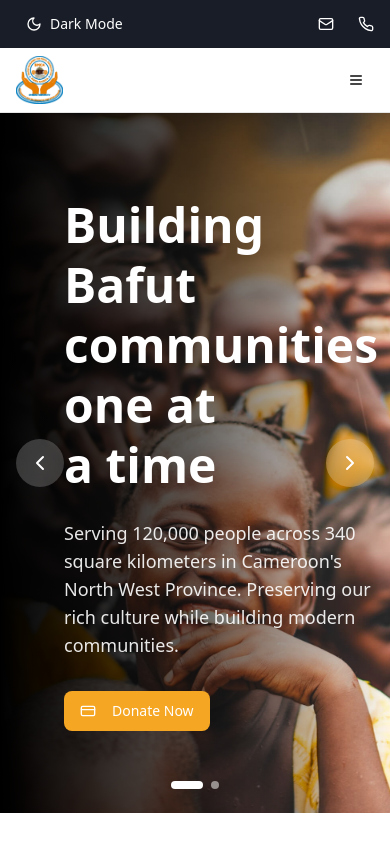
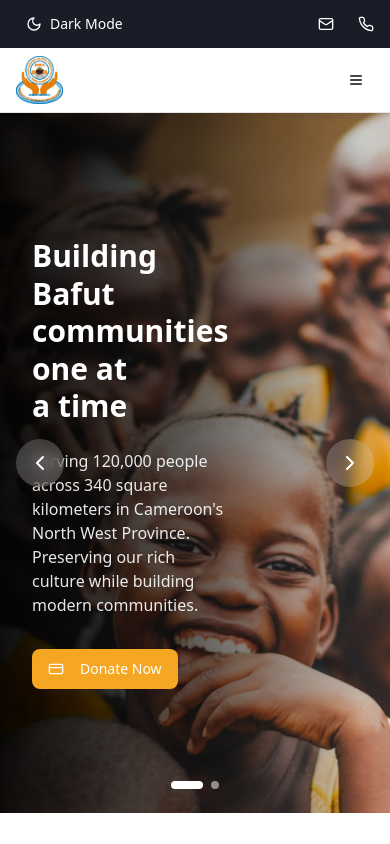
Before and after one commit to Abdoulaye-Thespy/BMCAREVAMP, a Next.js app: page / in a window 390 px wide. Shown: the top 844 px of the page. Built offline with nearby package versions, Linux system fonts and the light colour scheme.

Commit message:
change hero animation

```diff
--- a/src/components/hero-section.js
+++ b/src/components/hero-section.js
@@ -15,10 +15,10 @@ const slides = [
   {
     id: 2,
     backgroundImage: "/bg-why-us.jpg",
-    title: "Empowering Futures\nTransforming Lives",
+    title: "Building Futures, Changing Lives",
     description: "From traditional kingdom to modern development. Continuing Bafut's legacy of producing doctors, engineers, and leaders through education and opportunity.",
     buttonText: "Donate Now",
-    textPosition: "center",
+    textPosition: "left",
   }
 ]
 
@@ -55,13 +55,15 @@ export function HeroSection() {
   const currentSlideData = slides[currentSlide]
 
   return (
-    <section className="relative min-h-[700px] w-full overflow-hidden">
-      {/* Background Slides */}
+    <section className="relative min-h-[680px] w-full overflow-hidden">
+      {/* Background Slides with Zoom Animation */}
       {slides.map((slide, index) => (
         <div
           key={slide.id}
           className={`absolute inset-0 bg-cover bg-center transition-all duration-1000 ${
-            index === currentSlide ? 'opacity-100 scale-100' : 'opacity-0 scale-105'
+            index === currentSlide
+              ? 'opacity-100 scale-110 animate-zoom'
+              : 'opacity-0 scale-105'
           }`}
           style={{
             backgroundImage: `url('${slide.backgroundImage}')`,
@@ -110,22 +112,22 @@ export function HeroSection() {
         ))}
       </div>
 
-      {/* Content Container - Reduced padding to move text up */}
+      {/* Content Container - Full width on mobile */}
       <div className="container relative z-10 flex min-h-[700px] items-center px-4 py-5 md:px-6">
-        {/* Left-aligned Content with extra padding */}
-        <div className={`max-w-2xl transition-all duration-1000 ${
+        {/* First slider - Full width on mobile, left on larger screens */}
+        <div className={`w-full max-w-full md:max-w-2xl transition-all duration-1000 ${
           currentSlideData.textPosition === 'left'
-            ? 'translate-x-0 opacity-100 pl-12 md:pl-20'
-            : '-translate-x-20 opacity-0 pointer-events-none pl-12 md:pl-20'
+            ? 'translate-x-0 opacity-100 px-4 md:pl-12 lg:pl-20'
+            : '-translate-x-20 opacity-0 pointer-events-none px-4 md:pl-12 lg:pl-20'
         }`}>
-          <h1 className="mb-6 text-balance text-5xl font-bold leading-tight text-white md:text-6xl lg:text-7xl">
+          <h1 className="mb-6 text-balance text-3xl font-bold leading-tight text-white sm:text-4xl md:text-5xl lg:text-6xl xl:text-7xl">
             {currentSlideData.title.split('\n').map((line, index) => (
               <span key={index} className="block">
                 {line}
               </span>
             ))}
           </h1>
-          <p className="mb-8 text-pretty text-lg text-white/90 md:text-xl">
+          <p className="mb-8 text-pretty text-base text-white/90 sm:text-lg md:text-xl">
             {currentSlideData.description}
           </p>
           <Button
@@ -137,20 +139,20 @@ export function HeroSection() {
           </Button>
         </div>
 
-        {/* Center-aligned Content for second slide */}
-        <div className={`mx-auto max-w-2xl text-left transition-all duration-1000 ${
+        {/* Second slider - Full width on mobile, centered on larger screens */}
+        <div className={`w-full max-w-full md:max-w-2xl transition-all duration-1000 ${
           currentSlideData.textPosition === 'center'
-            ? 'translate-x-0 opacity-100'
-            : 'translate-x-20 opacity-0 pointer-events-none'
+            ? 'translate-x-0 opacity-100 px-4 md:px-0 md:mx-auto'
+            : 'translate-x-20 opacity-0 pointer-events-none px-4 md:px-0 md:mx-auto'
         }`}>
-          <h1 className="mb-6 text-balance text-5xl font-bold leading-tight text-white md:text-6xl lg:text-7xl">
+          <h1 className="mb-6 text-balance text-3xl font-bold leading-tight text-white sm:text-4xl md:text-5xl lg:text-6xl xl:text-7xl">
             {currentSlideData.title.split('\n').map((line, index) => (
               <span key={index} className="block">
                 {line}
               </span>
             ))}
           </h1>
-          <p className="mb-8 text-pretty text-lg text-white/90 md:text-xl">
+          <p className="mb-8 text-pretty text-base text-white/90 sm:text-lg md:text-xl">
             {currentSlideData.description}
           </p>
           <Button
@@ -162,6 +164,21 @@ export function HeroSection() {
           </Button>
         </div>
       </div>
+
+      {/* Add CSS for zoom animation */}
+      <style jsx>{`
+        @keyframes zoom {
+          0% {
+            transform: scale(1);
+          }
+          100% {
+            transform: scale(1.1);
+          }
+        }
+        .animate-zoom {
+          animation: zoom 5s ease-in-out infinite alternate;
+        }
+      `}</style>
     </section>
   )
 }
```
